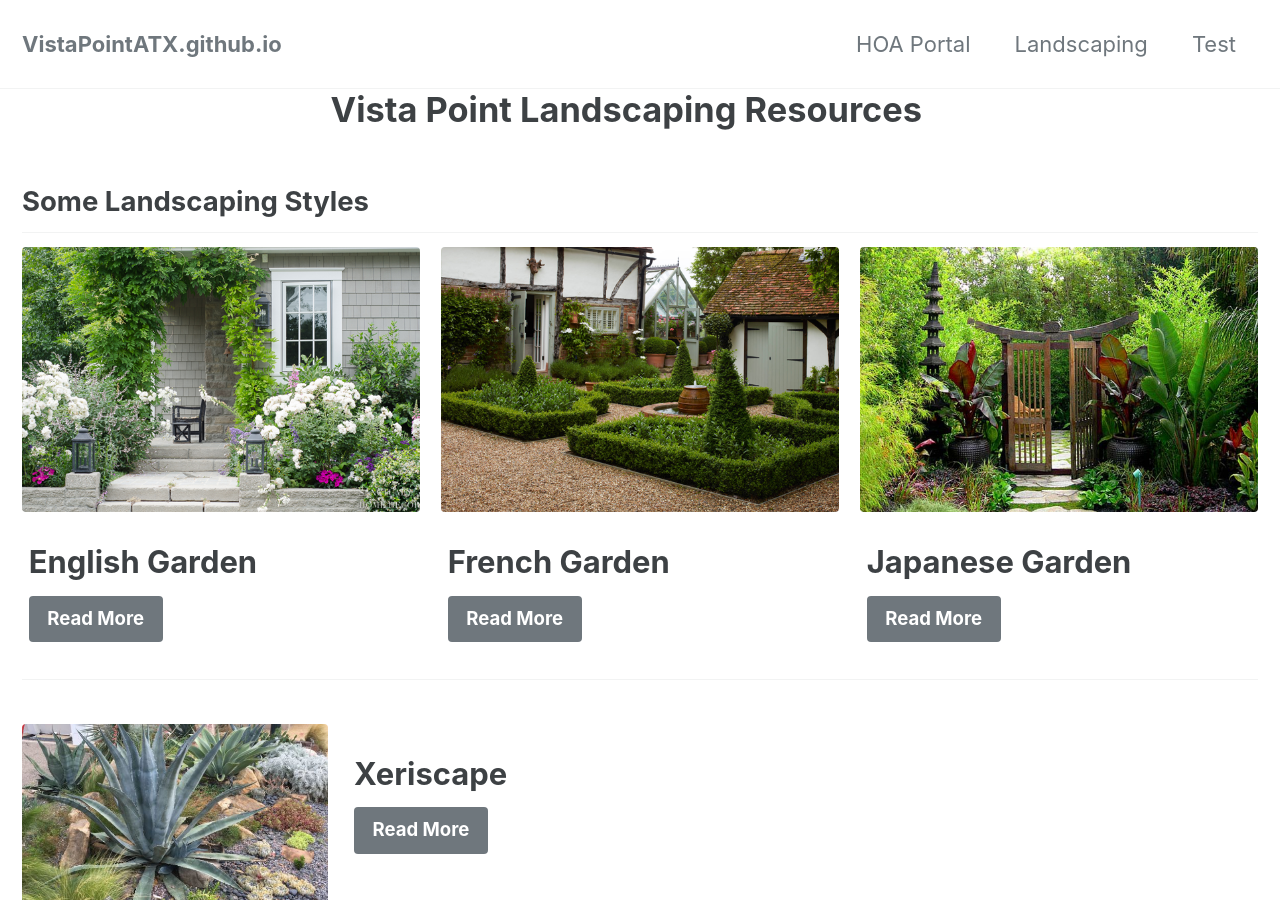
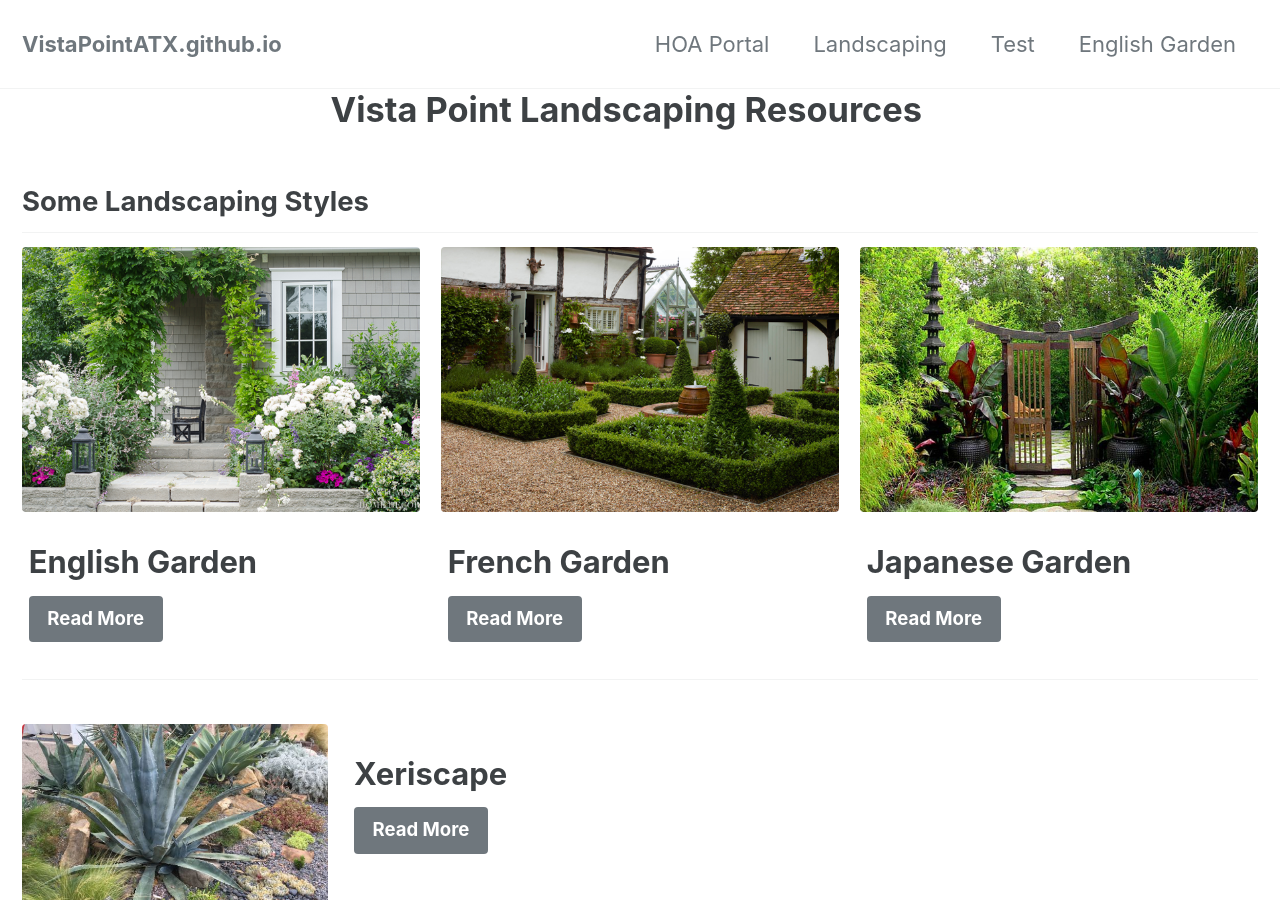
Before and after one commit to VistaPointATX/VistaPointATX.github.io, a Jekyll site: the page built from landscaping.md, in a window 1280 px wide and 900 px high. Built offline with Jekyll 4.4.1, drawn with Linux system fonts in a browser that asks for light colours; cached includes are drawn as plain includes.

Commit message:
Update navigation.yml

```diff
--- a/_data/navigation.yml
+++ b/_data/navigation.yml
@@ -6,6 +6,8 @@ main:
     url: /landscaping
   - title: "Test"
     url: /test
+  - title: "English Garden"
+    url: /englishgarden
   # - title: "Quick-Start Guide"
   #   url: https://mmistakes.github.io/minimal-mistakes/docs/quick-start-guide/
   # - title: "About"
```
